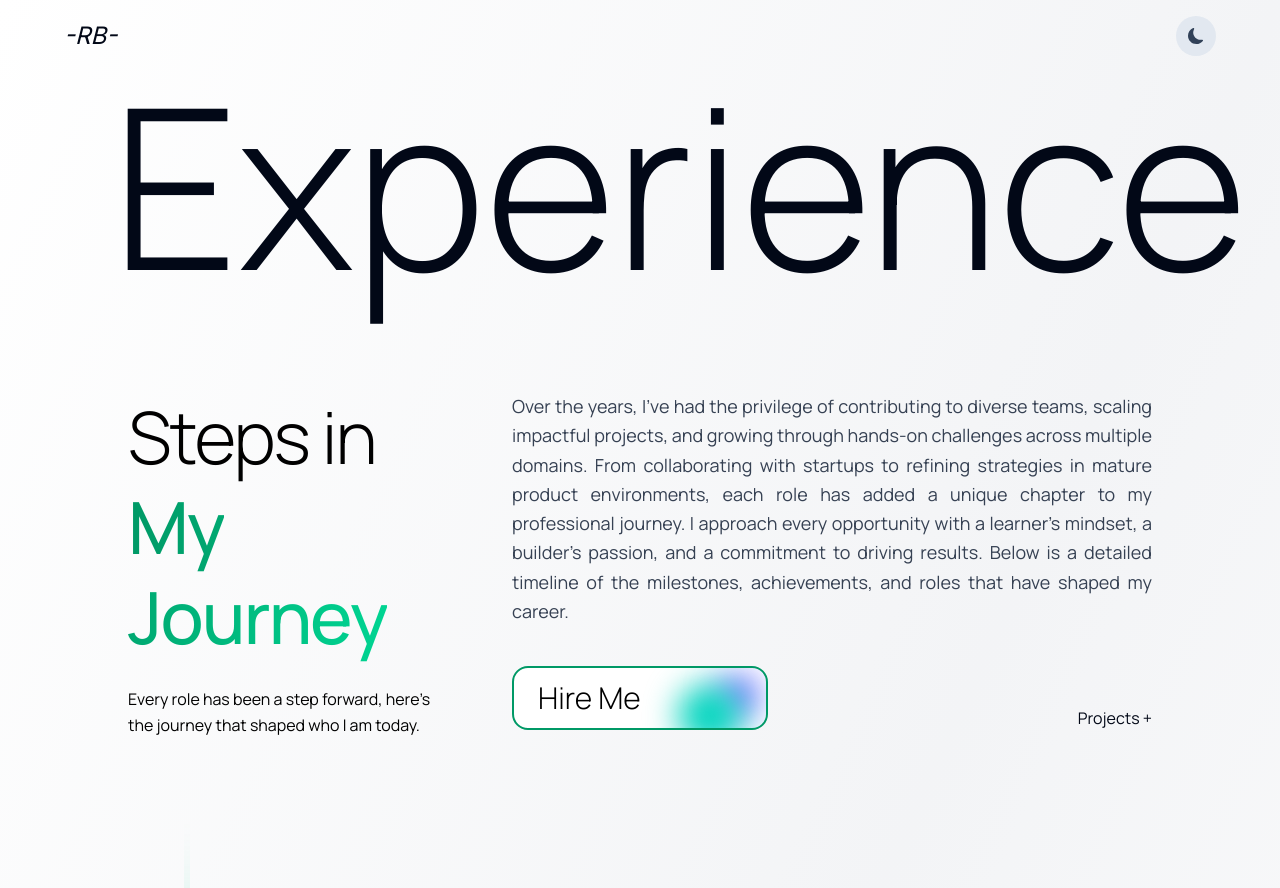
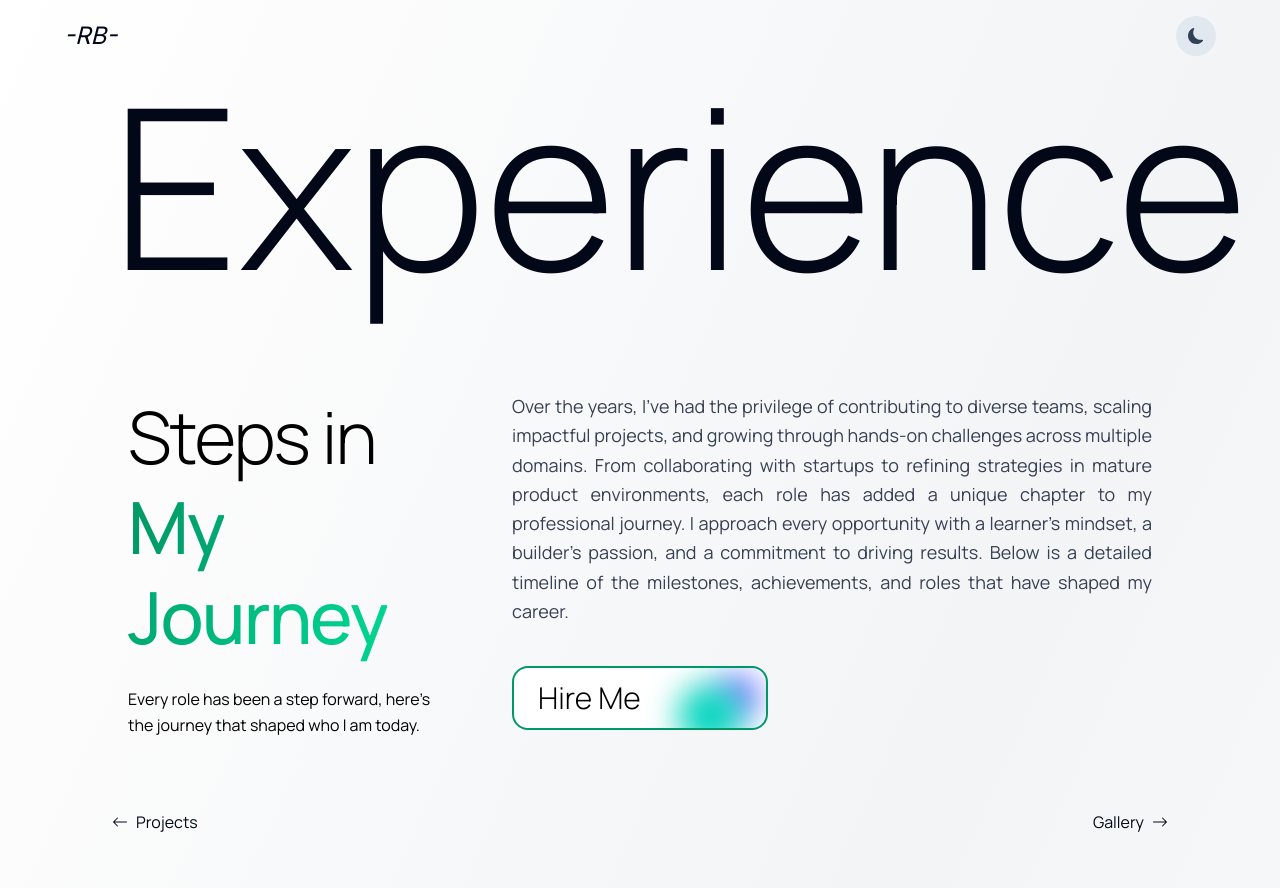
Before and after one commit to RudhraBharathy/rudhrabharathy.github.io, a Next.js app: page /experience in a window 1280 px wide. Shown: the top 888 px of the page. Built offline with nearby package versions, Linux system fonts and the light colour scheme; no server answers.

Commit message:
feat: Implement sequential page navigation with arrow icons across portfolio pages.

```diff
--- a/app/about/page.tsx
+++ b/app/about/page.tsx
@@ -5,6 +5,7 @@
 import Image from "next/image";
 import Link from "next/link";
 import { motion } from "framer-motion";
+import { BsArrowLeft, BsArrowRight } from "react-icons/bs";
 
 export default function AboutPage() {
   return (
@@ -87,16 +88,16 @@
 
       <div className="flex justify-between items-center my-8 md:my-12 gap-4 sm:gap-0">
         <Link
-          href="/experience"
+          href="/"
           className="flex items-center gap-2 underline-effect"
         >
-          Experience +
+          <BsArrowLeft /> Home
         </Link>
         <Link
-          href="/contact"
+          href="/projects"
           className="flex items-center gap-2 underline-effect"
         >
-          Contact +
+          Projects <BsArrowRight />
         </Link>
       </div>
 
--- a/app/contact/page.tsx
+++ b/app/contact/page.tsx
@@ -11,6 +11,7 @@
 import AnimatedButton from "@/components/AnimatedButton";
 import ContactAnimation from "@/components/ContactAnimation";
 import { motion } from "framer-motion";
+import { BsArrowRight } from "react-icons/bs";
 
 const ContactFormSchema = z.object({
   name: z.string().min(1, "Oops! Forgot to tell me your name? 😅"),
@@ -149,8 +150,8 @@
                   formState === "submitting"
                     ? "Sending..."
                     : formState === "success"
-                    ? "Sent!"
-                    : "Submit"
+                      ? "Sent!"
+                      : "Submit"
                 }
                 disabled={formState === "submitting"}
               />
@@ -159,7 +160,7 @@
                 href="/"
                 className="flex items-center gap-1 underline-effect"
               >
-                Home +
+                Home <BsArrowRight />
               </Link>
             </div>
           </form>
--- a/app/experience/page.tsx
+++ b/app/experience/page.tsx
@@ -6,6 +6,7 @@
 import Link from "next/link";
 import { experiences } from "@/data/experiences";
 import { motion } from "framer-motion";
+import { BsArrowLeft, BsArrowRight } from "react-icons/bs";
 
 const ExperiencePage: React.FC = () => {
   const getDurationLength = (duration: string): string => {
@@ -32,9 +33,8 @@
 
     if (remMonths === 0) return `${years} year${years !== 1 ? "s" : ""}`;
 
-    return `${years} year${years !== 1 ? "s" : ""} ${remMonths} month${
-      remMonths !== 1 ? "s" : ""
-    }`;
+    return `${years} year${years !== 1 ? "s" : ""} ${remMonths} month${remMonths !== 1 ? "s" : ""
+      }`;
   };
 
   const uniqueExperiences = experiences.filter(
@@ -155,17 +155,25 @@
                   Hire Me
                 </button>
               </Link>
-
-              <Link
-                href="/projects"
-                className="flex items-center gap-1 underline-effect"
-              >
-                Projects +
-              </Link>
             </div>
           </div>
         </div>
       </motion.div>
+
+      <div className="flex justify-between items-center my-8 md:my-12 gap-4 sm:gap-0">
+        <Link
+          href="/projects"
+          className="flex items-center gap-2 underline-effect"
+        >
+          <BsArrowLeft /> Projects
+        </Link>
+        <Link
+          href="/gallery"
+          className="flex items-center gap-2 underline-effect"
+        >
+          Gallery <BsArrowRight />
+        </Link>
+      </div>
 
       <div className="relative w-full overflow-hidden">
         <Timeline data={timelineData} />
--- a/app/gallery/page.tsx
+++ b/app/gallery/page.tsx
@@ -5,6 +5,7 @@
 import Link from "next/link";
 import { FaInstagram } from "react-icons/fa6";
 import InstagramAnnotation from "@/components/InstagramAnnotation";
+import { BsArrowLeft, BsArrowRight } from "react-icons/bs";
 
 const GalleryPage: React.FC = () => {
   return (
@@ -53,6 +54,21 @@
           </div>
         </div>
 
+        <div className="flex justify-between items-center my-8 md:my-12 gap-4 sm:gap-0">
+          <Link
+            href="/experience"
+            className="flex items-center gap-2 underline-effect"
+          >
+            <BsArrowLeft /> Experience
+          </Link>
+          <Link
+            href="/contact"
+            className="flex items-center gap-2 underline-effect"
+          >
+            Contact <BsArrowRight />
+          </Link>
+        </div>
+
         <InstagramPortfolio />
       </motion.div>
     </div>
--- a/app/projects/page.tsx
+++ b/app/projects/page.tsx
@@ -5,6 +5,7 @@
 import Link from "next/link";
 import { projects } from "@/data/projects";
 import { motion } from "framer-motion";
+import { BsArrowLeft, BsArrowRight } from "react-icons/bs";
 
 const ProjectsPage: React.FC = () => {
   return (
@@ -55,13 +56,13 @@
               href="/about"
               className="flex items-center justify-end gap-1 underline-effect"
             >
-              About +
+              <BsArrowLeft /> About
             </Link>
             <Link
-              href="/gallery"
+              href="/experience"
               className="flex items-center justify-end gap-1 underline-effect"
             >
-              Gallery +
+              Experience <BsArrowRight />
             </Link>
           </div>
           <HoverImageLinks projects={projects} />
```
